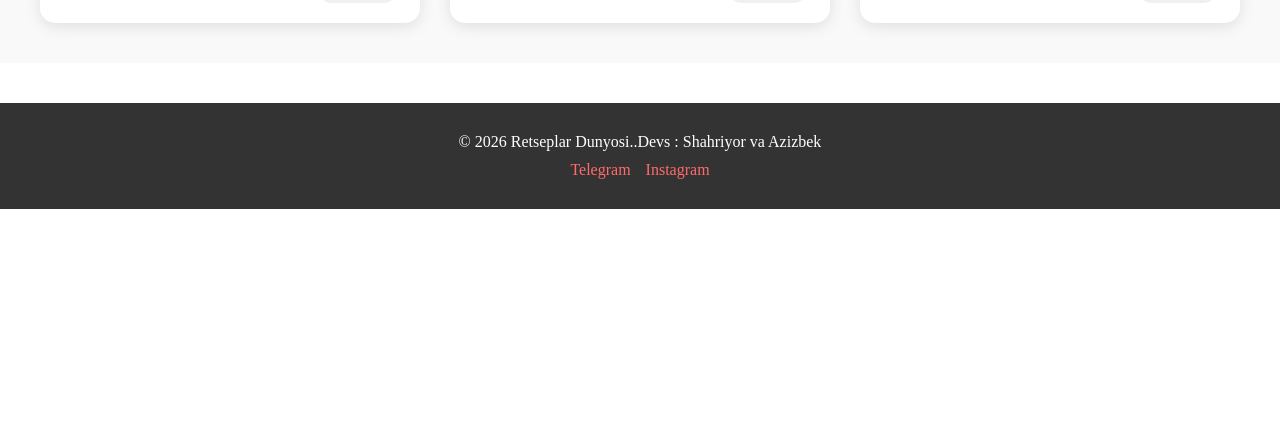
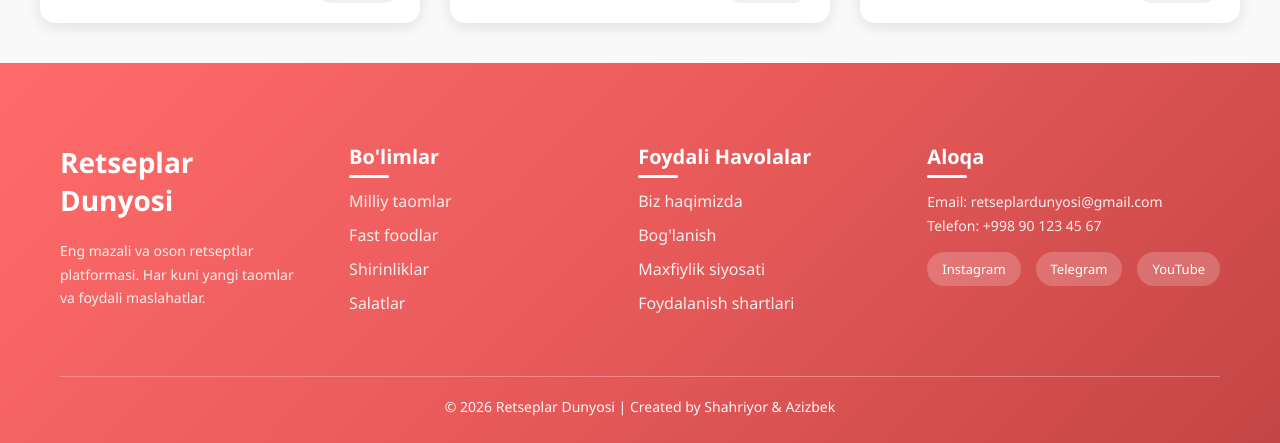
Before and after one commit to SHAHRIYORn1/Retseplar-Dunyosi, a React (Vite) app: page / in a window 1280 px wide. Shown: the part 838-1281 px from the top of the page. Before the commit the page ends 1047 px from the top, so only its background shows below. Built offline with nearby package versions, Linux system fonts and the light colour scheme.

Commit message:
footer yangilandi

```diff
--- a/src/components/Footer/Footer.css
+++ b/src/components/Footer/Footer.css
@@ -1,26 +1,144 @@
 .footer {
-  background-color: #333;
-  color: white;
-  padding: 30px 20px;
-  margin-top: 40px;
-  text-align: center;
+  background: linear-gradient(135deg, #ff6b6b, #e85a5a, #c44545);
+  color: #ffffff;
+  padding: 80px 60px 30px 60px;
+  font-family: 'Segoe UI', sans-serif;
 }
 
-.footer-content {
-  max-width: 1200px;
-  margin: 0 auto;
-  display: flex;
-  flex-direction: column;
-  gap: 10px;
+.footer-container {
+  display: grid;
+  grid-template-columns: repeat(4, 1fr);
+  gap: 50px;
+  margin-bottom: 50px;
 }
 
-.social-links {
+/* Brand title */
+.footer-section h2 {
+  font-size: 28px;
+  margin-bottom: 20px;
+  color: #ffffff;
+}
+
+/* Section titles */
+.footer-section h3 {
+  font-size: 20px;
+  margin-bottom: 20px;
+  position: relative;
+  color: #fff;
+}
+
+.footer-section h3::after {
+  content: "";
+  width: 40px;
+  height: 3px;
+  background: #ffffff;
+  position: absolute;
+  left: 0;
+  bottom: -8px;
+  border-radius: 5px;
+}
+
+/* Paragraph text */
+.footer-section p {
+  font-size: 14px;
+  line-height: 1.7;
+  color: #ffecec;
+}
+
+/* Links */
+.footer-section ul {
+  list-style: none;
+  padding: 0;
+}
+
+.footer-section ul li {
+  margin-bottom: 12px;
+}
+
+.footer-section ul li a {
+  text-decoration: none;
+  color: #ffecec;
+  transition: all 0.3s ease;
+  position: relative;
+}
+
+.footer-section ul li a::after {
+  content: "";
+  width: 0%;
+  height: 2px;
+  background: #ffffff;
+  position: absolute;
+  left: 0;
+  bottom: -4px;
+  transition: 0.3s;
+}
+
+.footer-section ul li a:hover {
+  color: #ffffff;
+}
+
+.footer-section ul li a:hover::after {
+  width: 100%;
+}
+
+/* Social buttons */
+.socials {
+  margin-top: 15px;
   display: flex;
-  justify-content: center;
   gap: 15px;
 }
 
-.social-links a {
+.socials span {
+  cursor: pointer;
+  padding: 8px 15px;
+  background: rgba(255,255,255,0.2);
+  border-radius: 20px;
+  font-size: 13px;
+  transition: 0.3s;
+}
+
+.socials span:hover {
+  background: #ffffff;
   color: #ff6b6b;
-  text-decoration: none;
+  transform: translateY(-3px);
 }
+
+/* Bottom section */
+.footer-bottom {
+  border-top: 1px solid rgba(255,255,255,0.3);
+  padding-top: 20px;
+  text-align: center;
+  font-size: 14px;
+  color: #fff5f5;
+}
+
+/* ===== RESPONSIVE ===== */
+
+@media (max-width: 1024px) {
+  .footer-container {
+    grid-template-columns: repeat(2, 1fr);
+  }
+}
+
+@media (max-width: 768px) {
+  .footer-container {
+    grid-template-columns: 1fr;
+  }
+
+  .footer {
+    padding: 60px 30px 20px 30px;
+  }
+
+  .footer-section {
+    text-align: center;
+  }
+
+  .footer-section h3::after {
+    left: 50%;
+    transform: translateX(-50%);
+  }
+
+  .socials {
+    justify-content: center;
+  }
+}
--- a/src/components/Footer/Footer.jsx
+++ b/src/components/Footer/Footer.jsx
@@ -4,12 +4,53 @@ import "./Footer.css";
 const Footer = () => {
   return (
     <footer className="footer">
-      <div className="footer-content">
-        <p>&copy; 2026 Retseplar Dunyosi..Devs : Shahriyor va Azizbek</p>
-        <div className="social-links">
-          <a href="#">Telegram</a>
-          <a href="#">Instagram</a>
+      <div className="footer-container">
+
+        <div className="footer-section brand">
+          <h2>Retseplar Dunyosi</h2>
+          <p>
+            Eng mazali va oson retseptlar platformasi.
+            Har kuni yangi taomlar va foydali maslahatlar.
+          </p>
         </div>
+
+        <div className="footer-section">
+          <h3>Bo'limlar</h3>
+          <ul>
+            <li><a href="#">Milliy taomlar</a></li>
+            <li><a href="#">Fast foodlar</a></li>
+            <li><a href="#">Shirinliklar</a></li>
+            <li><a href="#">Salatlar</a></li>
+          </ul>
+        </div>
+
+        <div className="footer-section">
+          <h3>Foydali Havolalar</h3>
+          <ul>
+            <li><a href="#">Biz haqimizda</a></li>
+            <li><a href="#">Bog'lanish</a></li>
+            <li><a href="#">Maxfiylik siyosati</a></li>
+            <li><a href="#">Foydalanish shartlari</a></li>
+          </ul>
+        </div>
+
+        <div className="footer-section">
+          <h3>Aloqa</h3>
+          <p>Email: retseplardunyosi@gmail.com</p>
+          <p>Telefon: +998 90 123 45 67</p>
+          <div className="socials">
+            <span>Instagram</span>
+            <span>Telegram</span>
+            <span>YouTube</span>
+          </div>
+        </div>
+
+      </div>
+
+      <div className="footer-bottom">
+        <p>
+          © 2026 Retseplar Dunyosi | Created by Shahriyor & Azizbek
+        </p>
       </div>
     </footer>
   );
```
